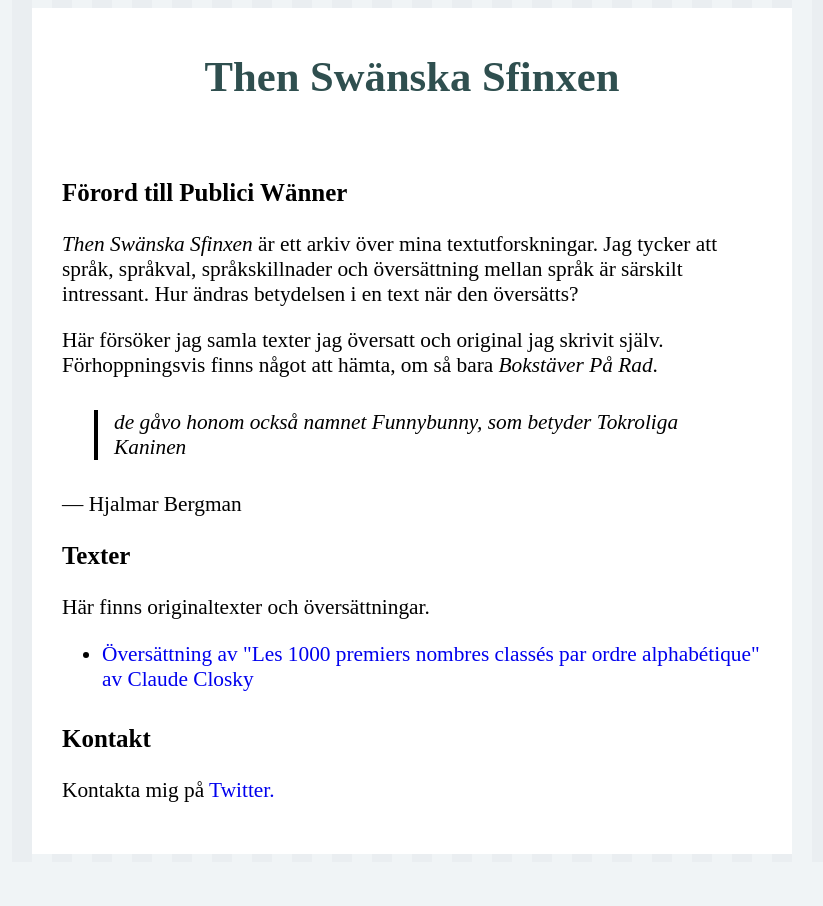
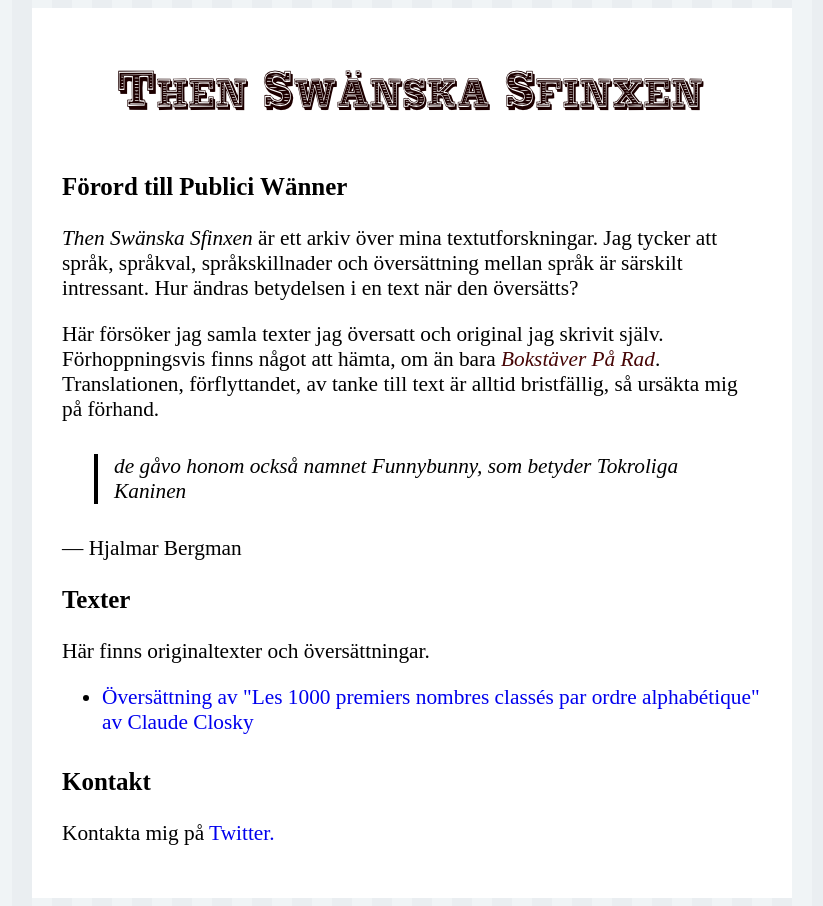
Before and after one commit to ThenSwanskaSfinxen/thenswanskasfinxen.github.io, a plain HTML site: page index.html in a window 1280 px wide. Shown: the whole page, without its empty margins (228-1051 px from the left). Before the commit the page ends 862 px from the top, so only its background shows below. Drawn offline with Linux system fonts and the light colour scheme.

Commit message:
Mer text + logotyp

```diff
--- a/index.html
+++ b/index.html
@@ -21,11 +21,12 @@
 
 <body>
 <div class="content">
-<h1 style="color:darkslategrey;">Then Swänska Sfinxen</h1>
+<!-- <h1 style="color:darkslategrey;">Then Swänska Sfinxen</h1> -->
+<a href=""><img src="logotyp.png" style="margin-top: 40px"></a>
 <br>
 <h3>Förord till Publici Wänner</h3>
 <p><i>Then Swänska Sfinxen</i> är ett arkiv över mina textutforskningar. Jag tycker att språk, språkval, språkskillnader och översättning mellan språk är särskilt intressant. Hur ändras betydelsen i en text när den översätts?</p>
-<p>Här försöker jag samla texter jag översatt och original jag skrivit själv. Förhoppningsvis finns något att hämta, om så bara <i>Bokstäver På Rad</i>.</p>
+<p>Här försöker jag samla texter jag översatt och original jag skrivit själv. Förhoppningsvis finns något att hämta, om än bara <i style="color: #460505">Bokstäver På Rad</i>. Translationen, förflyttandet, av tanke till text är alltid bristfällig, så ursäkta mig på förhand.</p>
 <blockquote>de gåvo honom också namnet Funnybunny, som betyder Tokroliga Kaninen</blockquote>
 <p>— Hjalmar Bergman</p>
 <h3>Texter</h3>
```
Also changed, not shown: logotyp.png (added).
